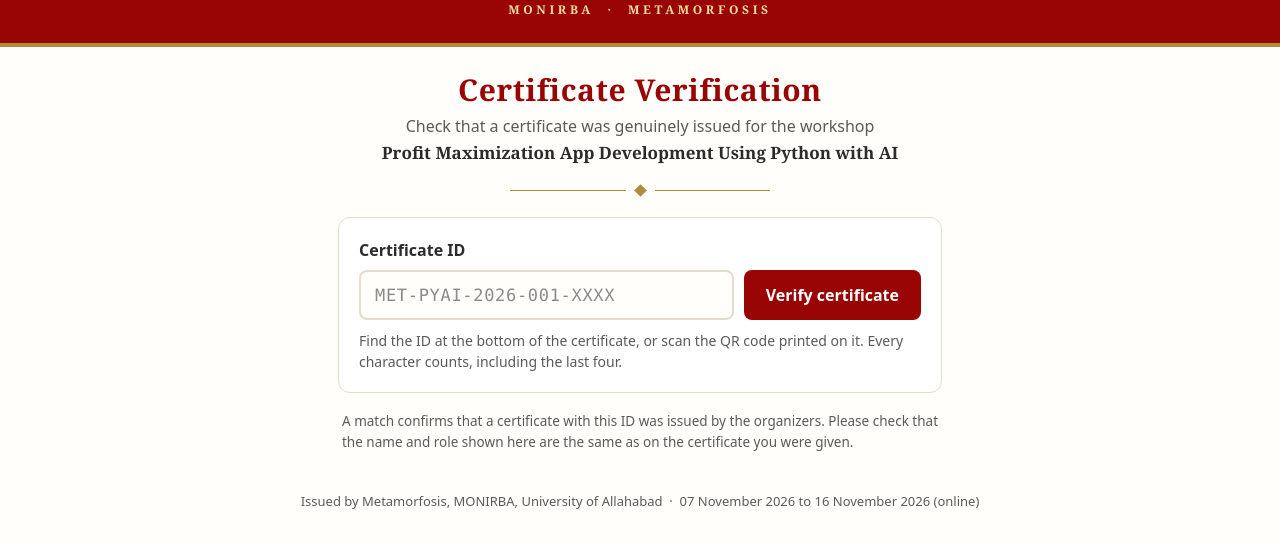
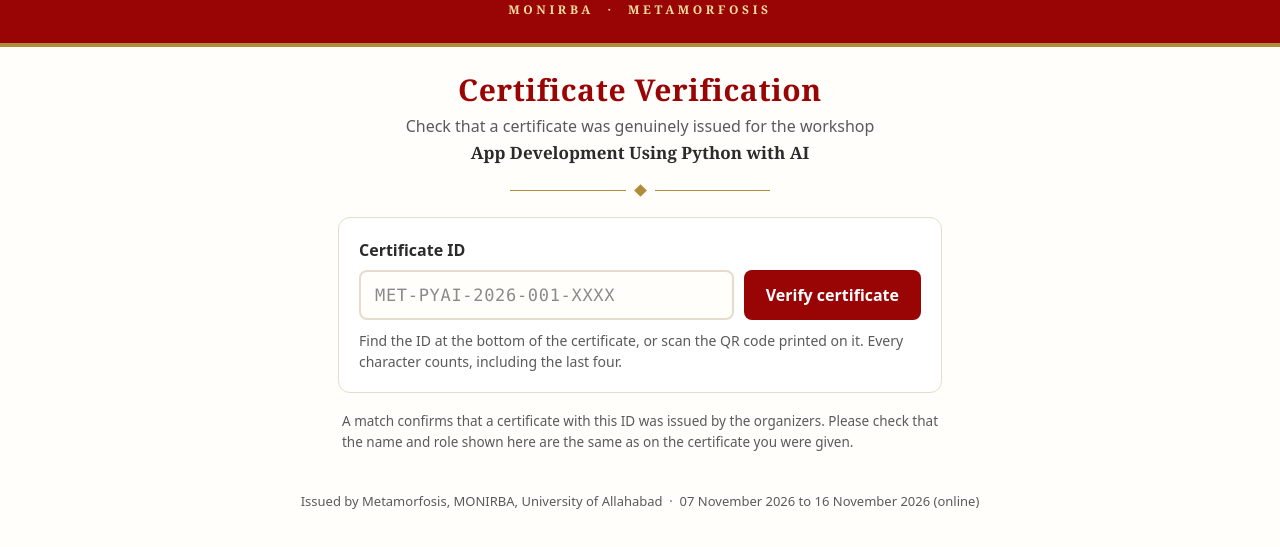
Before and after one commit to Techivechi/Certificate_verification, a plain HTML site: page index.html in a window 1280 px wide. Shown: the part 145-692 px from the top of the page. Drawn offline with Linux system fonts and the light colour scheme.

Commit message:
Update index.html

```diff
--- a/index.html
+++ b/index.html
@@ -83,7 +83,7 @@ footer{text-align:center;color:var(--muted);font-size:13px;padding:0 18px 30px}
 <main>
   <h1>Certificate Verification</h1>
   <p class="sub">Check that a certificate was genuinely issued for the workshop</p>
-  <p class="wk">Profit Maximization App Development Using Python with AI</p>
+  <p class="wk">App Development Using Python with AI</p>
   <div class="rule"><i></i><b></b><i></i></div>
 
   <section class="card" aria-label="Verify a certificate">
@@ -125,7 +125,7 @@ async function lookup(register, raw) {
 }
 
 
-var WORKSHOP = "Profit Maximization App Development Using Python with AI";
+var WORKSHOP = "App Development Using Python with AI";
 var DATES = "07 November 2026 to 16 November 2026";
 var input = document.getElementById('cid');
 var btn = document.getElementById('go');
```
